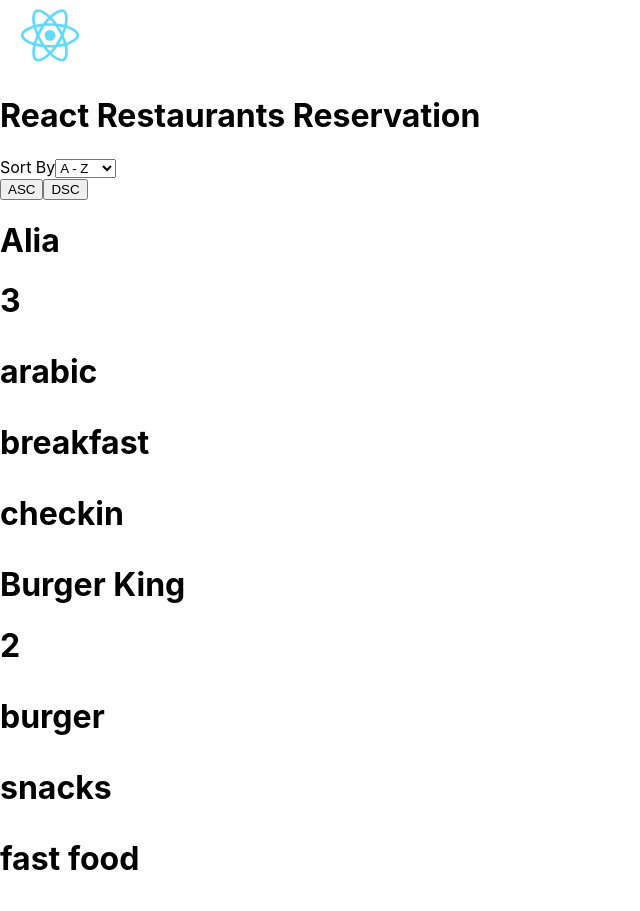
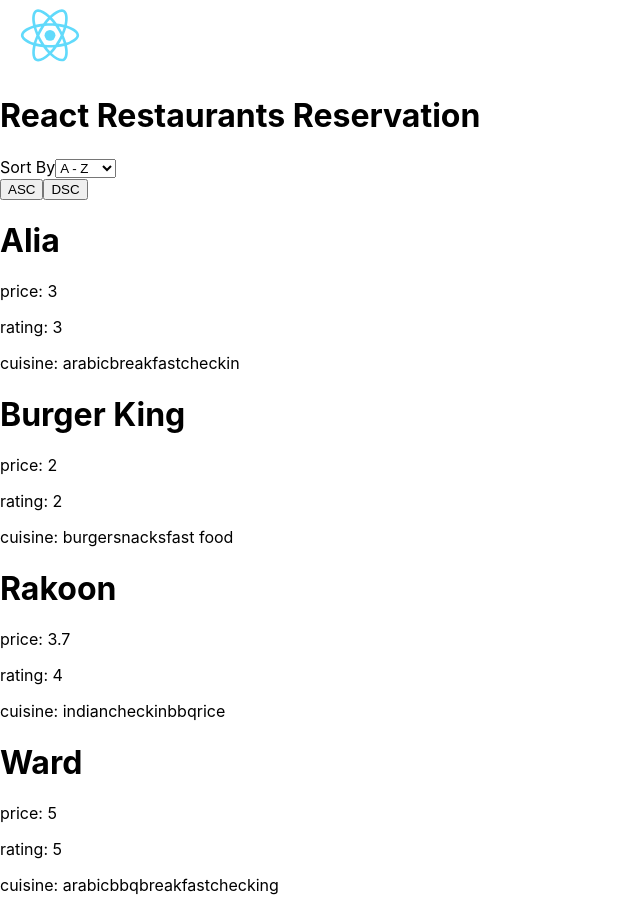
Before and after one commit to kayali1411/react-restaurants-reservation, a React (Create React App) app: page / in a window 1280 px wide. Shown: the whole page, without its empty margins (0-640 px from the left). Built offline with nearby package versions, Linux system fonts and the light colour scheme.

Commit message:
add restaurants data

```diff
--- a/src/components/Restaurant.js
+++ b/src/components/Restaurant.js
@@ -4,8 +4,9 @@
     return (
         <div>
             <h1>{info.name}</h1>
-            <h1>{info.price}</h1>
-            <h1>{info.cuisine.map((type) => <p key={type}>{type}</p>)}</h1>
+            <p>price: {info.price}</p>
+            <p>rating: {info.rating}</p>
+            <p>cuisine: {info.cuisine.map((type) => <span key={type}>{type}</span>)}</p>
         </div>
     )
 };
--- a/src/restaurantsData.js
+++ b/src/restaurantsData.js
@@ -10,6 +10,18 @@
         price: 3,
         rating: 3,
         cuisine: ['arabic', 'breakfast', 'checkin']
+    },
+    {
+        name: 'Ward',
+        price: 5,
+        rating: 5,
+        cuisine: ['arabic', 'bbq', 'breakfast', 'checking']
+    },
+    {
+        name: 'Rakoon',
+        price: 3.7,
+        rating: 4,
+        cuisine: ['indian', 'checkin', 'bbq', 'rice']
     }
 ];
 
```
